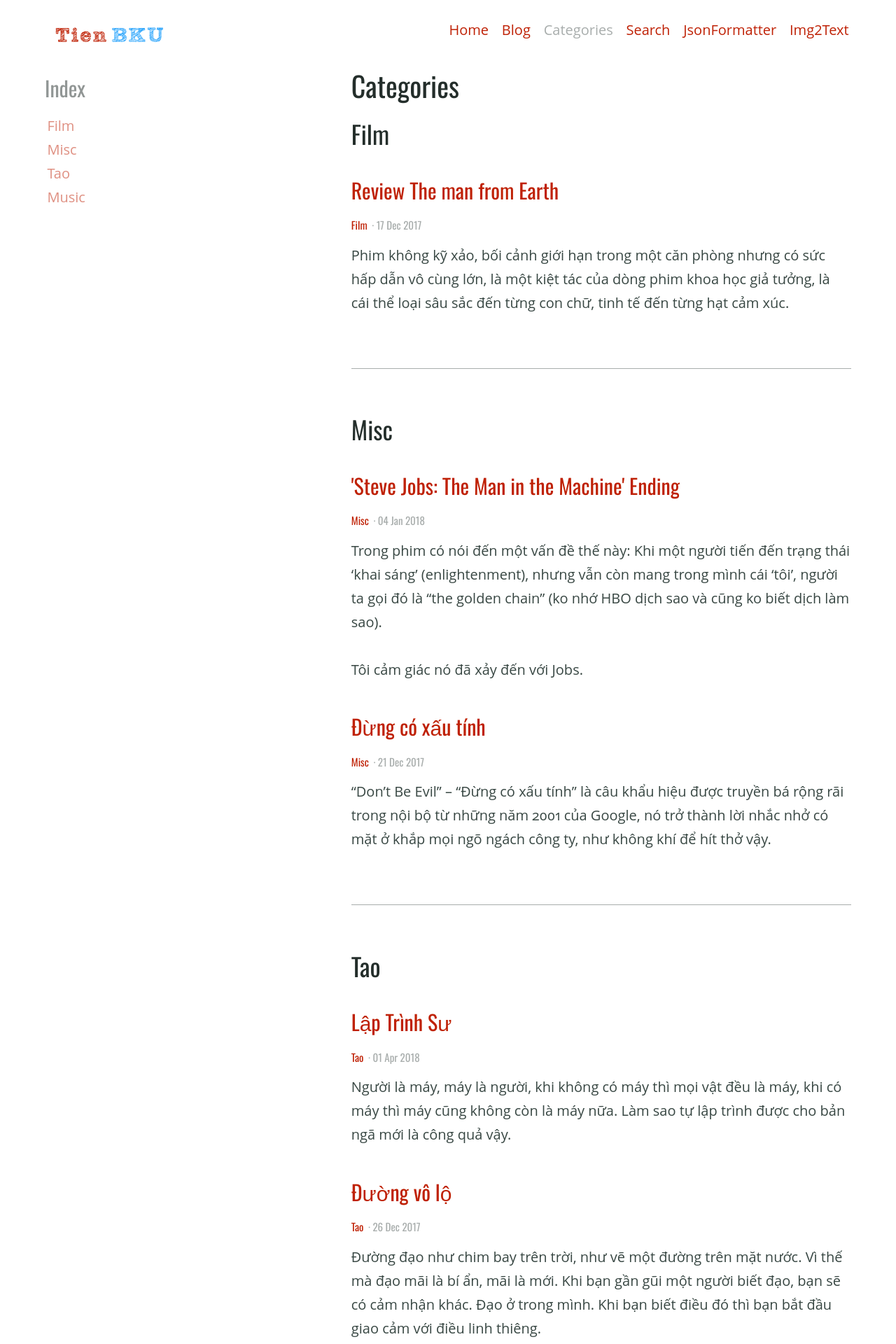
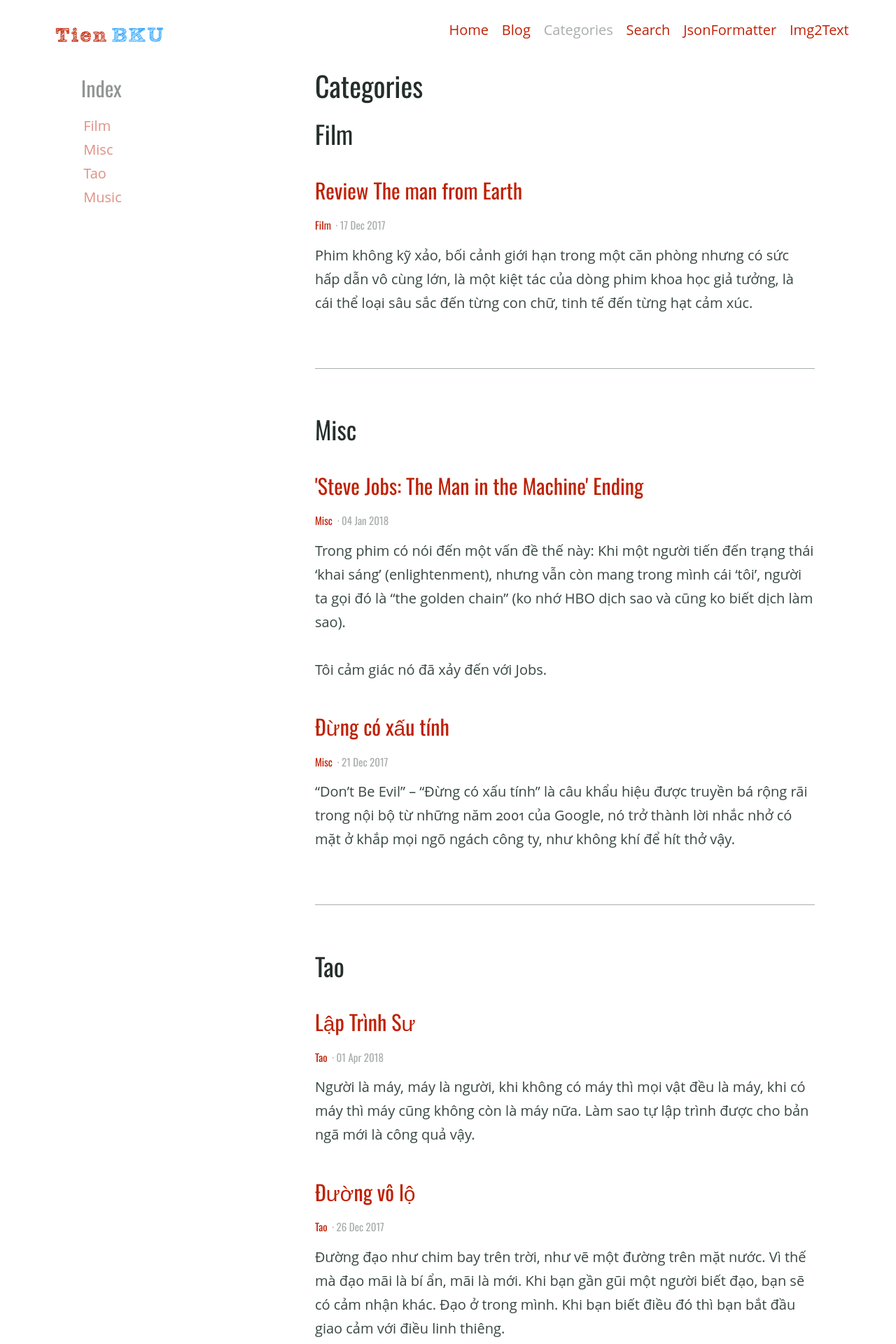
Before and after one commit to tienbku/tienbku.github.io, a Jekyll site: the page built from categories.md, in a window 1280 px wide. Shown: the top 1920 px of the page at 70% size. Built offline with Jekyll 4.4.1, drawn with Linux system fonts in a browser that asks for light colours.

Commit message:
config categories index position

```diff
--- a/_includes/post-related.html
+++ b/_includes/post-related.html
@@ -5,9 +5,9 @@
     <li class="item  item--post">
       <article class="article  article--post  typeset">
 
-        <h4><a href="{{ site.baseurl }}{{ page.url }}">{{ page.title }}</a></h4>
+        <h5><a href="{{ site.baseurl }}{{ page.url }}">{{ page.title }}</a></h5>
         {% include post-meta.html %}
-        {{ page.excerpt | markdownify | truncatewords: 20 }}
+        <div style="font-size:15px">{{ page.excerpt | markdownify | truncatewords: 20 }}</div>
 
       </article>
     </li>
--- a/_layouts/categories.html
+++ b/_layouts/categories.html
@@ -5,6 +5,7 @@ layout: default
 {% include site-header.html %}
 
 <main class="main  container">
+  {% if page.aside == true %}{% include site-aside.html align="left" %}{% endif %}
 
   <div class="content">
 
@@ -20,8 +21,6 @@ layout: default
 
   </div>
 
-  {% if page.aside == true %}{% include site-aside.html align="left" %}{% endif %}
-
 </main>
 
 {% include site-footer.html %}
--- a/_sass/_theme.scss
+++ b/_sass/_theme.scss
@@ -147,7 +147,7 @@ body {
 
 .aside {
   @include breakpoint(break-1) {
-    max-width: 34%;
+    max-width: 25%;
     margin-left: 4%;
     @include flex(1, 0, auto);
     opacity: 0.5;
```
